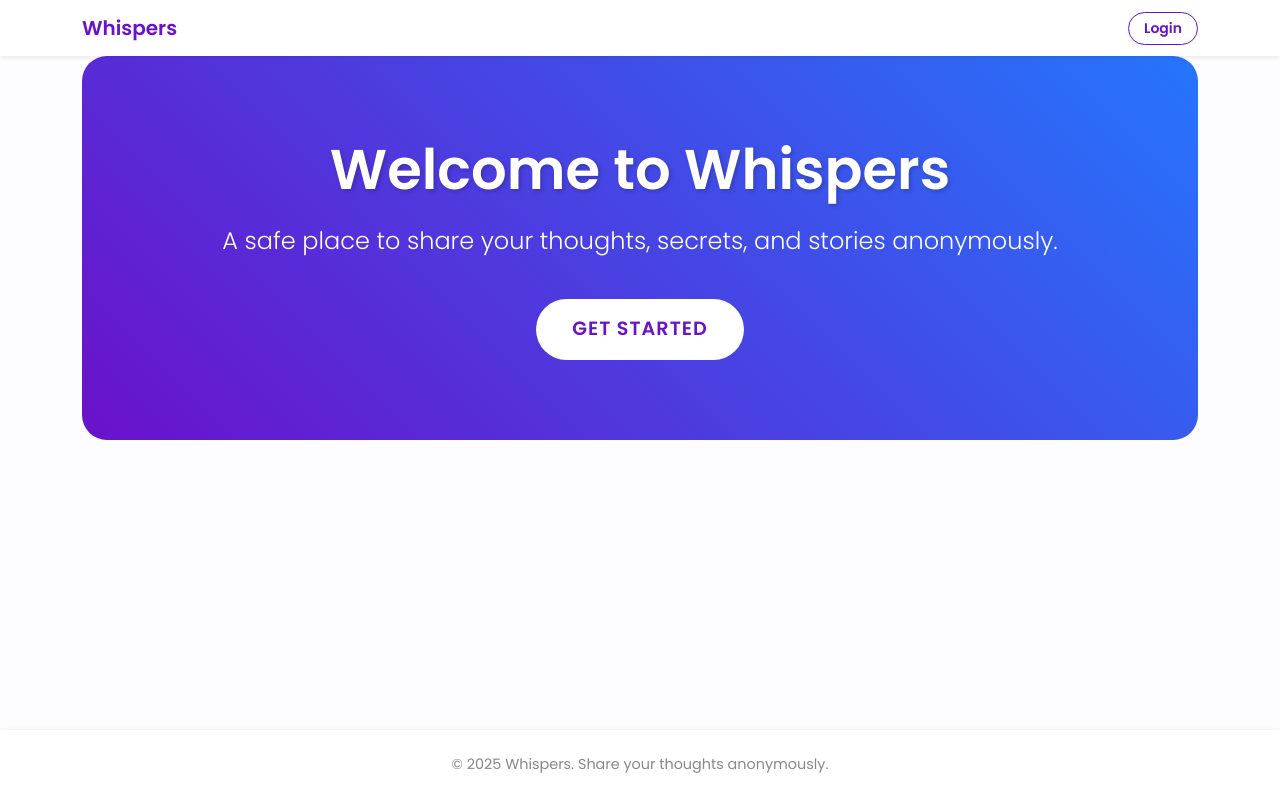
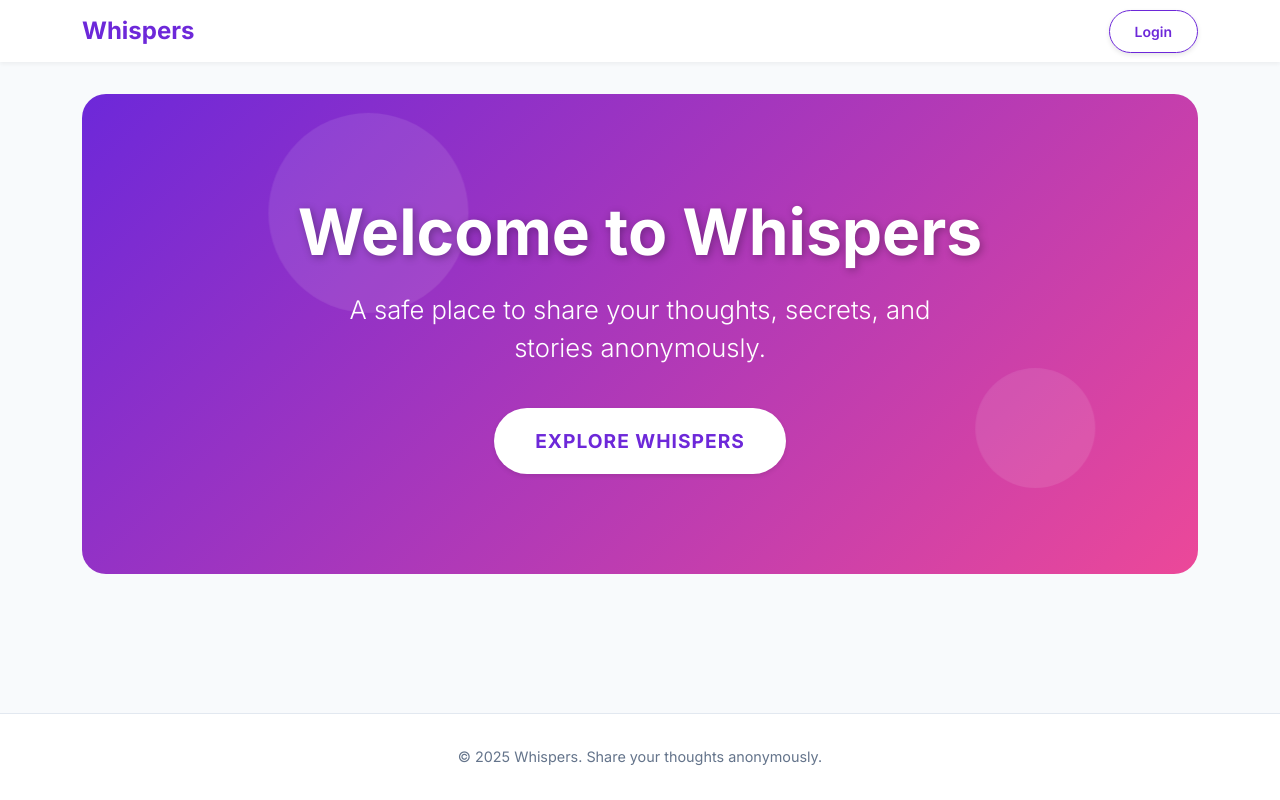
Before and after one commit to looney-blooper/Anomynous_confession, a Django app: page / in a window 1280 px wide. Run offline with Django 5.2, Linux system fonts and the light colour scheme.

Commit message:
all functionalities good

```diff
--- a/confession_app/templates/base_bootstrap.html
+++ b/confession_app/templates/base_bootstrap.html
@@ -7,110 +7,157 @@
     <link href="https://cdn.jsdelivr.net/npm/bootstrap@5.3.0/dist/css/bootstrap.min.css" rel="stylesheet">
     <link rel="preconnect" href="https://fonts.googleapis.com">
     <link rel="preconnect" href="https://fonts.gstatic.com" crossorigin>
-    <link href="https://fonts.googleapis.com/css2?family=Poppins:wght@300;400;600&display=swap" rel="stylesheet">
+    <link href="https://fonts.googleapis.com/css2?family=Inter:wght@300;400;600;700&display=swap" rel="stylesheet">
     <style>
+        :root {
+            --primary-color: #6d28d9; /* Deep Violet */
+            --secondary-color: #c084fc; /* Lighter Lavender */
+            --accent-color: #ec4899; /* Vibrant Pink */
+            --background-color: #f8fafc; /* Very Light Gray */
+            --card-bg-color: #ffffff;
+            --text-color: #1e293b; /* Slate */
+            --subtle-text-color: #64748b;
+            --border-color: #e2e8f0;
+        }
+
         body {
-            font-family: 'Poppins', sans-serif;
-            background-color: #fdfcff; /* A very light, soft purple background */
-            color: #333;
+            font-family: 'Inter', sans-serif;
+            background-color: var(--background-color);
+            color: var(--text-color);
             display: flex;
             flex-direction: column;
             min-height: 100vh;
         }
+
         .navbar {
-            background-color: #ffffff;
-            box-shadow: 0 2px 4px rgba(0,0,0,0.1);
+            background-color: var(--card-bg-color);
+            box-shadow: 0 2px 4px rgba(0,0,0,0.05);
         }
+
         .navbar-brand {
-            font-weight: 600;
-            color: #6a11cb !important;
+            font-weight: 700;
+            font-size: 1.5rem;
+            color: var(--primary-color) !important;
         }
+
         .main-container {
             flex: 1;
             margin-top: 2rem;
             margin-bottom: 2rem;
         }
+
         .card {
-            border: none;
-            border-radius: 15px;
-            box-shadow: 0 4px 8px rgba(0,0,0,0.1);
+            border: 1px solid var(--border-color);
+            border-radius: 16px;
+            box-shadow: 0 4px 12px rgba(0,0,0,0.05);
+            overflow: hidden; /* Ensures child elements respect border radius */
         }
+
         .card-header {
-            background-color: #6a11cb;
+            background: linear-gradient(to right, var(--primary-color), var(--secondary-color));
             color: white;
             font-weight: 600;
-            border-top-left-radius: 15px;
-            border-top-right-radius: 15px;
+            padding: 1rem 1.5rem;
+            border-bottom: none;
         }
+
+        .card-body {
+            padding: 1.5rem;
+        }
+
+        .btn {
+            border-radius: 25px;
+            padding: 10px 25px;
+            font-weight: 600;
+            transition: all 0.3s ease;
+            box-shadow: 0 2px 5px rgba(0,0,0,0.1);
+        }
+
         .btn-primary {
-            background-color: #6a11cb;
-            border-color: #6a11cb;
-            border-radius: 20px;
-            padding: 10px 20px;
-            font-weight: 600;
-            transition: background-color 0.3s, border-color 0.3s;
+            background-color: var(--primary-color);
+            border-color: var(--primary-color);
         }
+
         .btn-primary:hover {
-            background-color: #5e0fbb;
-            border-color: #5e0fbb;
+            background-color: #5b21b6; /* Darker Violet */
+            border-color: #5b21b6;
+            transform: translateY(-2px);
+            box-shadow: 0 4px 10px rgba(0,0,0,0.15);
         }
+
         .btn-danger {
-            border-radius: 20px;
-            padding: 10px 20px;
-            font-weight: 600;
+            background-color: var(--accent-color);
+            border-color: var(--accent-color);
         }
+        .btn-danger:hover {
+            background-color: #d946ef;
+            border-color: #d946ef;
+            transform: translateY(-2px);
+        }
+
         .btn-outline-primary {
-            border-color: #6a11cb;
-            color: #6a11cb;
-            border-radius: 20px;
-            padding: 5px 15px;
-            font-weight: 600;
-            transition: background-color 0.3s, color 0.3s;
+            border-color: var(--primary-color);
+            color: var(--primary-color);
         }
+
         .btn-outline-primary:hover {
-            background-color: #6a11cb;
+            background-color: var(--primary-color);
             color: white;
         }
+
         .btn-outline-danger {
-            border-radius: 20px;
-            padding: 5px 15px;
-            font-weight: 600;
+             border-color: var(--accent-color);
+            color: var(--accent-color);
         }
+        .btn-outline-danger:hover {
+            background-color: var(--accent-color);
+            color: white;
+        }
+
         .form-control, .form-select {
             border-radius: 10px;
-            padding: 10px;
+            padding: 12px;
+            border-color: var(--border-color);
         }
+        .form-control:focus {
+            border-color: var(--primary-color);
+            box-shadow: 0 0 0 3px rgba(109, 40, 217, 0.1);
+        }
+
         .list-group-item {
-            border-radius: 10px !important;
-            margin-bottom: 10px;
-            border-color: #eee;
-            transition: transform 0.2s;
+            border: 1px solid var(--border-color) !important;
+            border-radius: 12px !important;
+            margin-bottom: 1rem;
+            box-shadow: 0 2px 4px rgba(0,0,0,0.03);
+            transition: transform 0.2s, box-shadow 0.2s;
         }
+
         .list-group-item:hover {
-            transform: translateY(-2px);
-            box-shadow: 0 4px 8px rgba(0,0,0,0.05);
+            transform: translateY(-3px);
+            box-shadow: 0 6px 12px rgba(0,0,0,0.07);
         }
+
         footer {
             text-align: center;
-            padding: 1.5rem 0;
-            color: #888;
+            padding: 2rem 0;
+            color: var(--subtle-text-color);
             font-size: 0.9em;
-            background-color: #fff;
+            background-color: var(--card-bg-color);
             margin-top: auto;
-            box-shadow: 0 -1px 3px rgba(0,0,0,0.05);
+            border-top: 1px solid var(--border-color);
         }
     </style>
 </head>
 <body>
 
-<nav class="navbar navbar-expand-lg navbar-light bg-white shadow-sm">
+<nav class="navbar navbar-expand-lg navbar-light">
   <div class="container">
-    <a class="navbar-brand" href="{% url 'confession_app:all' %}">Whispers</a>
+    <a class="navbar-brand" href="{% url 'confession_app:landing_page' %}">Whispers</a>
     <button class="navbar-toggler" type="button" data-bs-toggle="collapse" data-bs-target="#navbarNav" aria-controls="navbarNav" aria-expanded="false" aria-label="Toggle navigation">
       <span class="navbar-toggler-icon"></span>
     </button>
     <div class="collapse navbar-collapse" id="navbarNav">
-      <ul class="navbar-nav ms-auto">
+      <ul class="navbar-nav ms-auto align-items-center">
         {% if user.is_authenticated %}
           <li class="nav-item">
             <span class="navbar-text me-3">Hi, {{ user.username }}</span>
--- a/confession_app/templates/landing_page.html
+++ b/confession_app/templates/landing_page.html
@@ -6,45 +6,84 @@
 {% block content %}
 <style>
     .landing-container {
+        position: relative;
         text-align: center;
-        padding: 80px 20px;
-        background: linear-gradient(45deg, #6a11cb, #2575fc);
-        border-radius: 25px;
+        padding: 100px 20px;
+        background: linear-gradient(135deg, var(--primary-color), var(--accent-color));
+        border-radius: 24px;
         color: white;
-        margin-top: -2rem; /* Pull it up slightly */
+        overflow: hidden;
     }
     .landing-title {
-        font-size: 3.5rem;
-        font-weight: 600;
+        font-size: 4rem;
+        font-weight: 700;
         margin-bottom: 20px;
-        text-shadow: 2px 2px 4px rgba(0,0,0,0.2);
+        text-shadow: 2px 2px 8px rgba(0,0,0,0.3);
+        z-index: 2;
+        position: relative;
     }
     .landing-subtitle {
-        font-size: 1.5rem;
+        font-size: 1.6rem;
         font-weight: 300;
         margin-bottom: 40px;
+        max-width: 600px;
+        margin-left: auto;
+        margin-right: auto;
+        z-index: 2;
+        position: relative;
     }
     .btn-get-started {
         font-size: 1.2rem;
-        padding: 15px 35px;
+        padding: 18px 40px;
         border-radius: 50px;
         background-color: #ffffff;
-        color: #6a11cb;
-        font-weight: 600;
+        color: var(--primary-color);
+        font-weight: 700;
         text-transform: uppercase;
         letter-spacing: 1px;
         transition: transform 0.3s, box-shadow 0.3s;
+        z-index: 2;
+        position: relative;
     }
     .btn-get-started:hover {
-        transform: translateY(-5px);
-        box-shadow: 0 10px 20px rgba(0,0,0,0.2);
-        color: #5e0fbb;
+        transform: translateY(-5px) scale(1.05);
+        box-shadow: 0 12px 25px rgba(0,0,0,0.2);
+        color: var(--accent-color);
+    }
+
+    /* Animated background shapes */
+    .landing-container::before, .landing-container::after {
+        content: '';
+        position: absolute;
+        border-radius: 50%;
+        background: rgba(255, 255, 255, 0.1);
+        animation: float 15s infinite ease-in-out;
+        z-index: 1;
+    }
+    .landing-container::before {
+        width: 200px;
+        height: 200px;
+        top: 10%;
+        left: 15%;
+    }
+    .landing-container::after {
+        width: 120px;
+        height: 120px;
+        bottom: 15%;
+        right: 10%;
+        animation-delay: 3s;
+    }
+
+    @keyframes float {
+        0% { transform: translateY(0px) translateX(0px); }
+        50% { transform: translateY(-30px) translateX(20px); }
+        100% { transform: translateY(0px) translateX(0px); }
     }
 </style>
 
 <div class="landing-container">
     <h1 class="landing-title">Welcome to Whispers</h1>
     <p class="landing-subtitle">A safe place to share your thoughts, secrets, and stories anonymously.</p>
-    <a href="{% url 'confession_app:all' %}" class="btn btn-get-started">Get Started</a>
+    <a href="{% url 'confession_app:all' %}" class="btn btn-get-started">Explore Whispers</a>
 </div>
 {% endblock %}
--- a/confession_app/views.py
+++ b/confession_app/views.py
@@ -51,7 +51,8 @@ class update_confession(LoginRequiredMixin, View):
 
     def get(self, request, pk):
         confession = get_object_or_404(self.model, pk=pk)
-        ctx = {"confession":confession}
+        form = confession_form(instance=confession)
+        ctx = {"form": form}
         return render(request, self.template, ctx)
 
     def post(self,request,pk):
```
Also changed, not shown: db.sqlite3.
